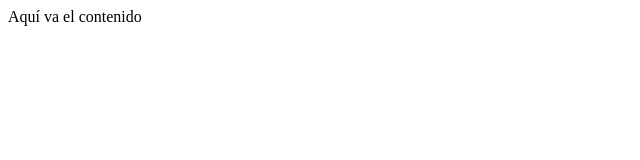
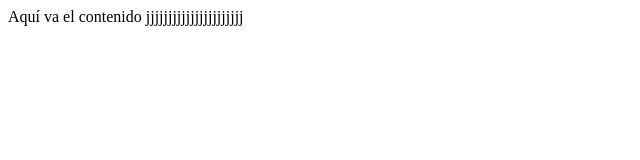
Before and after one commit to jluisbautista/educatecno, a plain HTML site: page index.html in a window 1280 px wide. Shown: the whole page, without its empty margins (0-640 px from the left). Drawn offline with Linux system fonts and the light colour scheme.

Commit message:
Update index.html

```diff
--- a/index.html
+++ b/index.html
@@ -4,5 +4,6 @@
 	</head>
 	<body>
 	Aquí va el contenido
+		jjjjjjjjjjjjjjjjjjjjjj
 	</body>
 </html>
```
